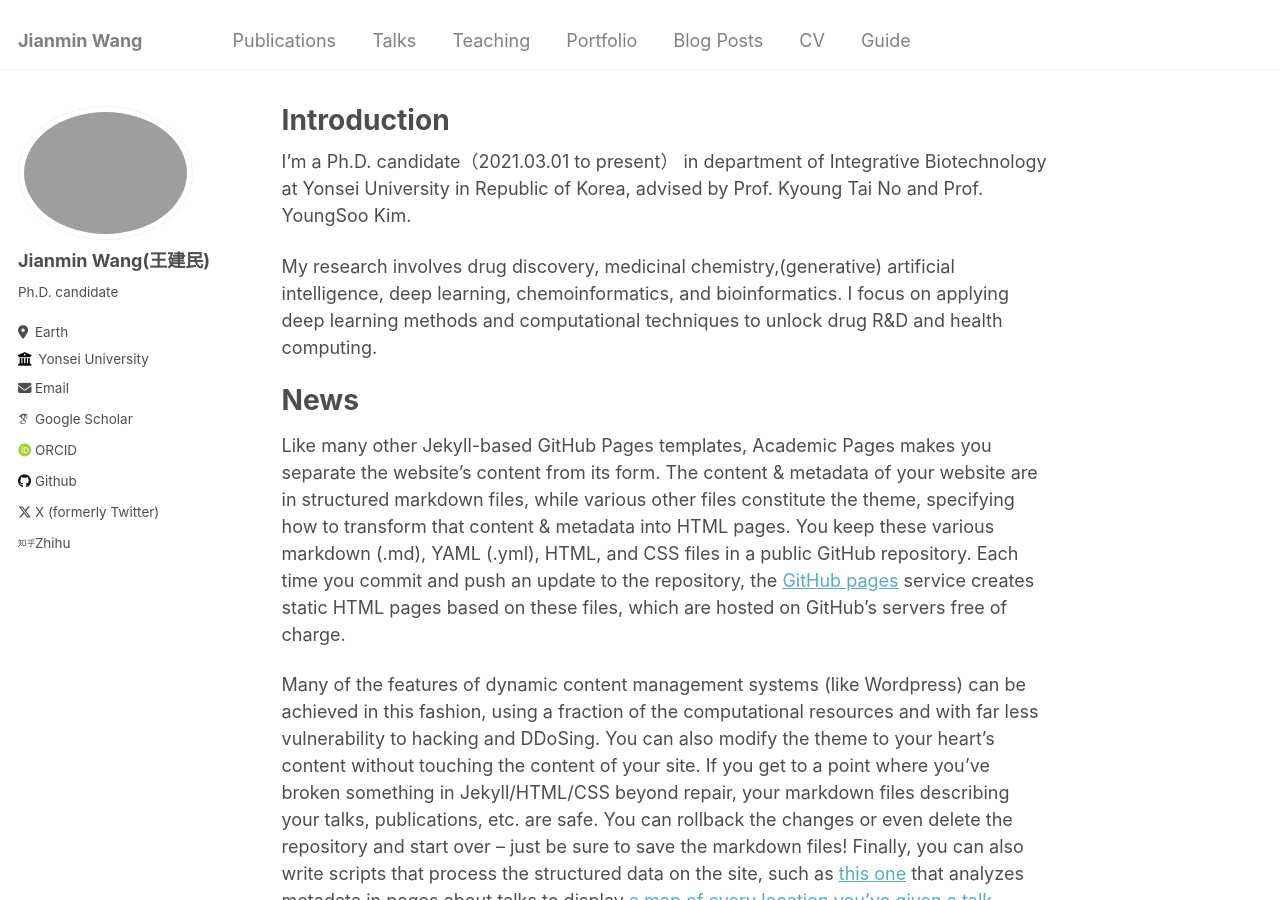
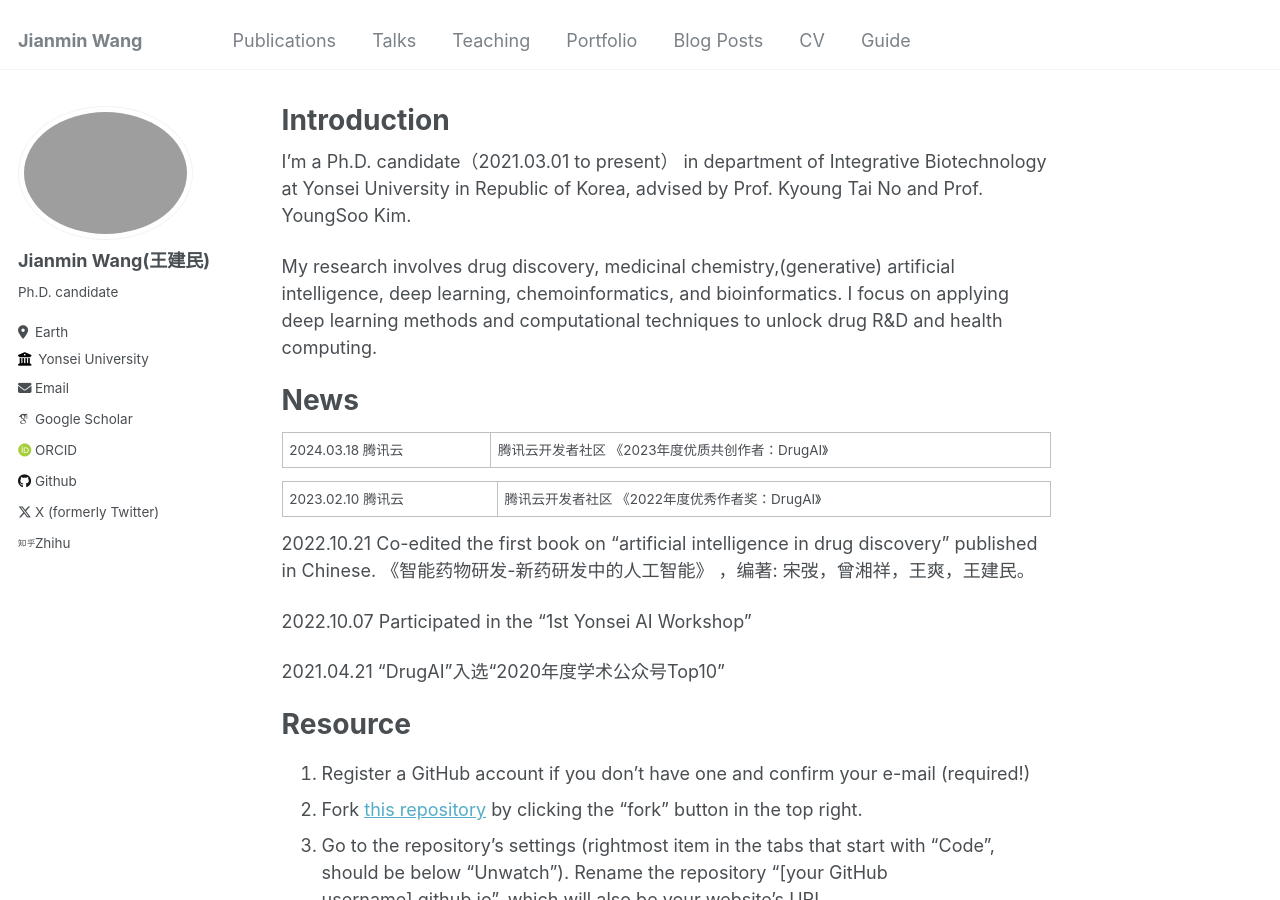
Before and after one commit to Jianmin2drugai/Jianmin2drugai.github.io, a Jekyll site: the page built from _pages/about.md, in a window 1280 px wide and 900 px high. Built offline with Jekyll 4.4.1, drawn with Linux system fonts in a browser that asks for light colours; some web fonts are replaced; some of the changed text lies outside the part shown.

Commit message:
Update about.md

```diff
--- a/_pages/about.md
+++ b/_pages/about.md
@@ -13,9 +13,16 @@ My research involves drug discovery, medicinal chemistry,(generative) artificial
 
 News
 ======
-Like many other Jekyll-based GitHub Pages templates, Academic Pages makes you separate the website's content from its form. The content & metadata of your website are in structured markdown files, while various other files constitute the theme, specifying how to transform that content & metadata into HTML pages. You keep these various markdown (.md), YAML (.yml), HTML, and CSS files in a public GitHub repository. Each time you commit and push an update to the repository, the [GitHub pages](https://pages.github.com/) service creates static HTML pages based on these files, which are hosted on GitHub's servers free of charge.
 
-Many of the features of dynamic content management systems (like Wordpress) can be achieved in this fashion, using a fraction of the computational resources and with far less vulnerability to hacking and DDoSing. You can also modify the theme to your heart's content without touching the content of your site. If you get to a point where you've broken something in Jekyll/HTML/CSS beyond repair, your markdown files describing your talks, publications, etc. are safe. You can rollback the changes or even delete the repository and start over -- just be sure to save the markdown files! Finally, you can also write scripts that process the structured data on the site, such as [this one](https://github.com/academicpages/academicpages.github.io/blob/master/talkmap.ipynb) that analyzes metadata in pages about talks to display [a map of every location you've given a talk](https://academicpages.github.io/talkmap.html).
+2024.03.18 腾讯云 | 腾讯云开发者社区 《2023年度优质共创作者：DrugAI》
+
+2023.02.10 腾讯云 | 腾讯云开发者社区 《2022年度优秀作者奖：DrugAI》
+
+2022.10.21 Co-edited the first book on “artificial intelligence in drug discovery” published in Chinese. 《智能药物研发-新药研发中的人工智能》 ，编著: 宋弢，曾湘祥，王爽，王建民。
+
+2022.10.07 Participated in the “1st Yonsei AI Workshop”
+
+2021.04.21 “DrugAI”入选“2020年度学术公众号Top10”
 
 Resource
 ======
```
